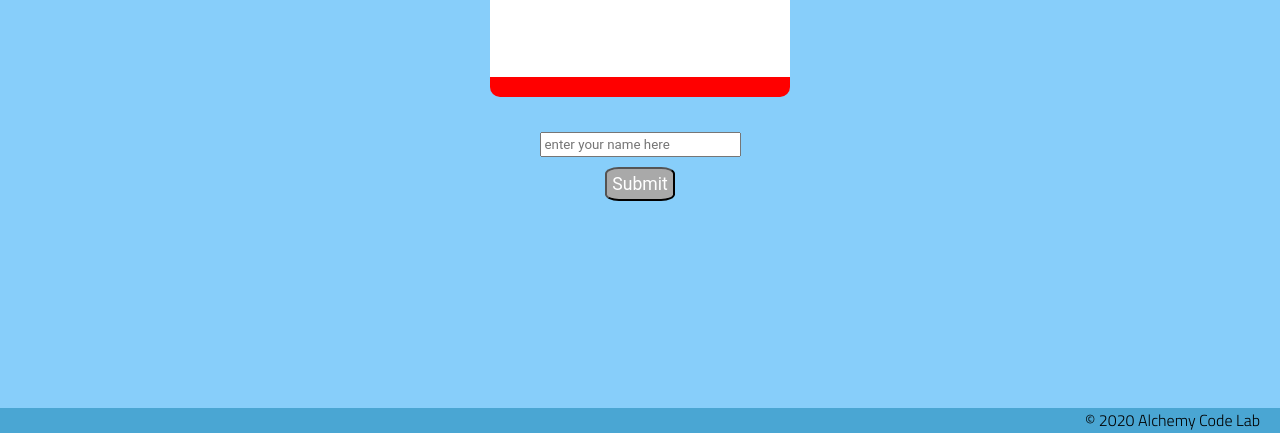
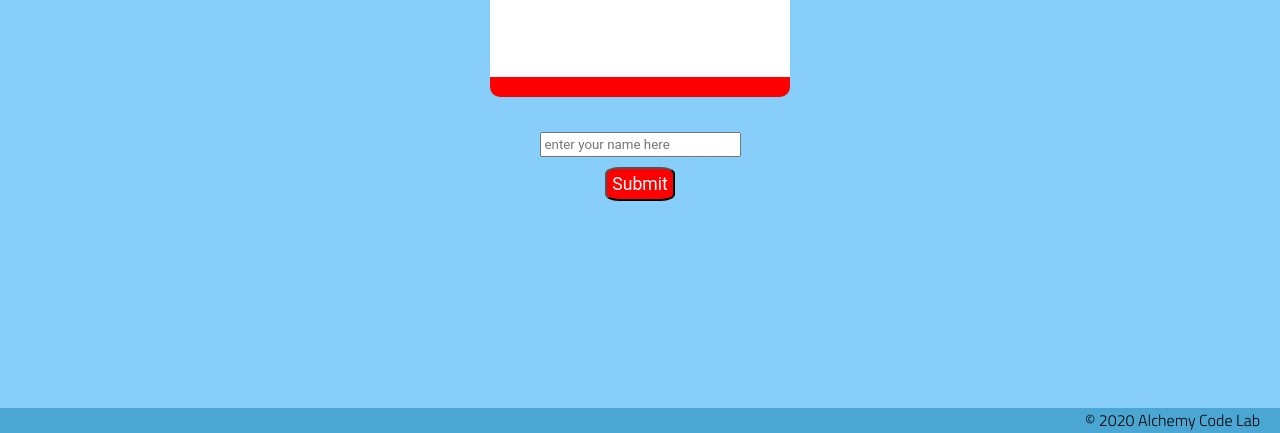
Before and after one commit to gniht/lab-02a-nametag, a plain HTML site: page index.html in a window 1280 px wide. In both pictures the pointer is over the button "Submit". Shown: the part 367-800 px from the top of the page. Drawn offline with Linux system fonts and the light colour scheme.

Commit message:
added hover state to submit button

```diff
--- a/style.css
+++ b/style.css
@@ -42,3 +42,7 @@ body {
   font-family: 'Kalam', cursive;
   padding: 15px;
 }
+
+#input-button:hover {
+  background-color: red;
+}
```
